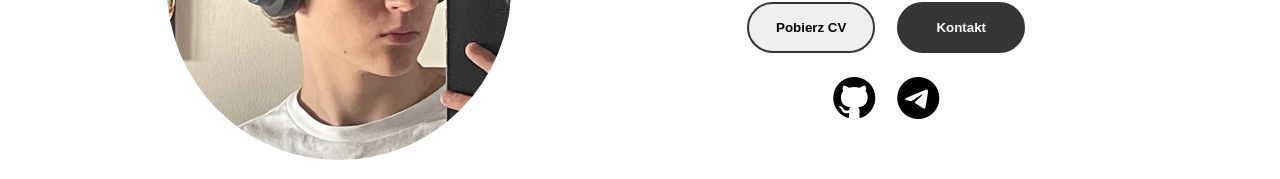
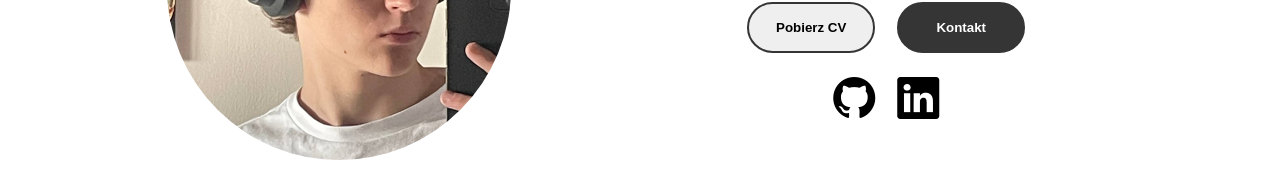
Before and after one commit to LiubomyrVV/portfolio, a React (Vite) app: page / in a window 1280 px wide. Shown: the part 501-680 px from the top of the page. Built offline with nearby package versions, Linux system fonts and the light colour scheme.

Commit message:
Change telegram link to linkedin

```diff
--- a/src/components/Contact.tsx
+++ b/src/components/Contact.tsx
@@ -20,8 +20,8 @@ export const Contact = () => {
             <Reveal width='fit-content' transition={{delay: 1.8}}><a href='mailto:liubomyrpoland@gmail.com' target="_blank">liubomyrpoland@gmail.com</a></Reveal>
         </div>
         <div>
-            <Reveal width='fit-content' transition={{delay: 1.4}}><i className="bi bi-telegram"></i></Reveal>
-            <Reveal width='fit-content' transition={{delay: 1.8}}><a href="https://t.me/+Y2DY67oz-dJjNmFk" target="_blank">Telegram</a></Reveal>
+            <Reveal width='fit-content' transition={{delay: 1.4}}><i className="bi bi-linkedin"></i></Reveal>
+            <Reveal width='fit-content' transition={{delay: 1.8}}><a href="https://www.linkedin.com/in/liubomyr-vernyk-4951b131a/" target="_blank">Linkedin</a></Reveal>
         </div>
     </article>
     </Reveal>
--- a/src/components/Main.tsx
+++ b/src/components/Main.tsx
@@ -43,7 +43,7 @@ export const Main = () => {
                 <Reveal {...slideRight} transition={{delay:delayDefault + 2}}>
                 <div className="socials">
                     <div><a href="https://github.com/LiubomyrVV"  target="_blank"><i className="bi bi-github"></i></a></div>
-                    <div><a href="https://t.me/+Y2DY67oz-dJjNmFk"  target="_blank"><i className="bi bi-telegram"></i></a></div>
+                    <div><a href="https://www.linkedin.com/in/liubomyr-vernyk-4951b131a/"  target="_blank"><i className="bi bi-linkedin"></i></a></div>
                 </div>
 
                 </Reveal>
```
